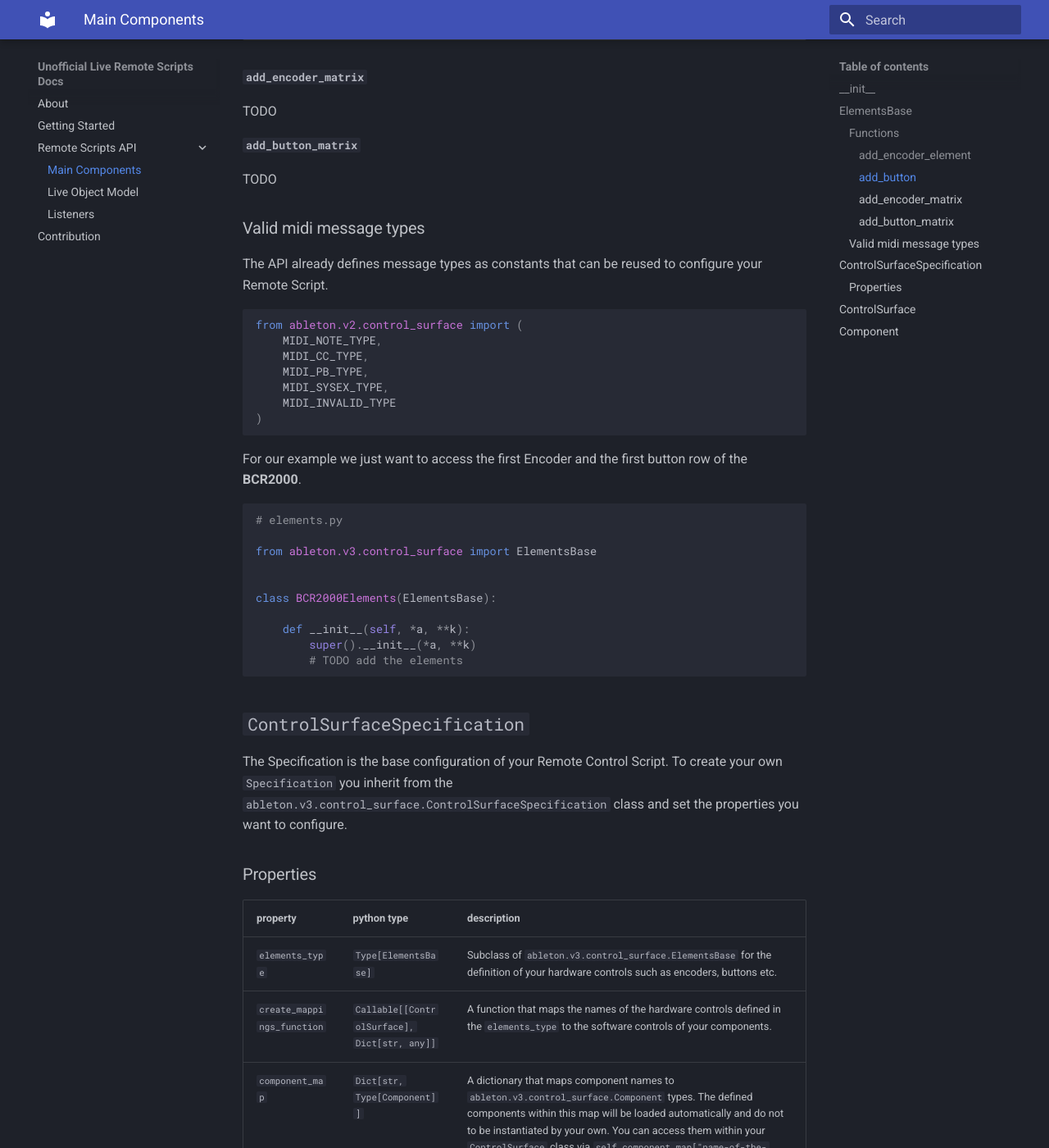
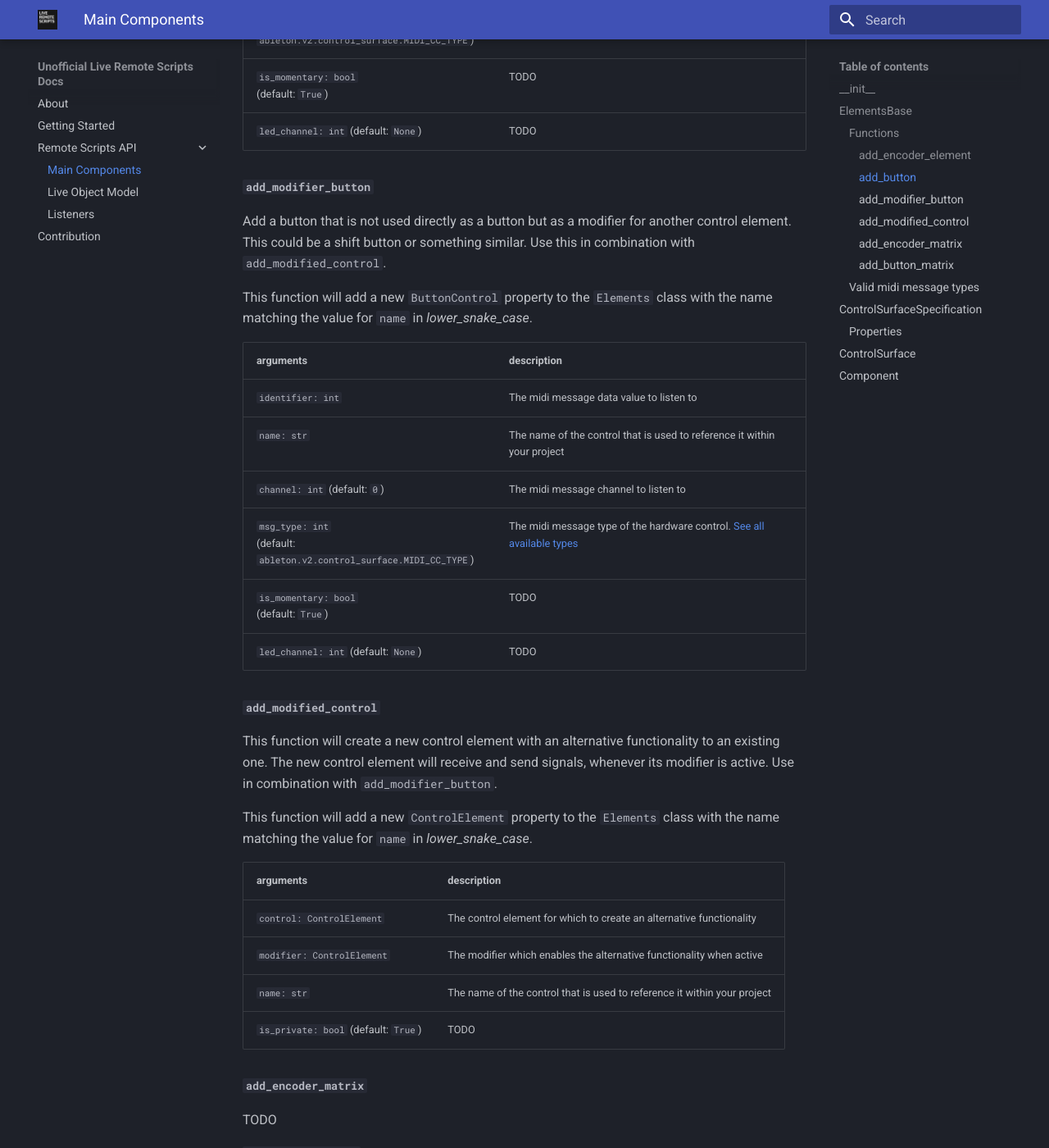
Before and after one commit to live-remote-scripts/documentation, an MkDocs documentation site: the page built from docs/api/main_components.md, in a window 1280 px wide and 1400 px high, scrolled down 2108 px. Shown: the whole window at 82% size. Built offline with MkDocs 1.6.1 and Material for MkDocs 9.7.7, drawn with Linux system fonts in a browser that asks for light colours; some of the changed text lies outside the part shown.

Commit message:
feat: add further descriptions on control elements

```diff
--- a/docs/api/main_components.md
+++ b/docs/api/main_components.md
@@ -43,6 +43,9 @@ You do this by calling the functions available on the `ElementsBase` instance.
 
 Add an encoder element for the midi channel `channel` and the message `identifier`.
 
+This function will add a new `EncoderElement` property to the `Elements` class with the name matching
+the value for `name` in _lower_snake_case_.
+
 | arguments                                                                        | description                                                                                         |
 |----------------------------------------------------------------------------------|-----------------------------------------------------------------------------------------------------|
 | `identifier: int`                                                                | The midi message data value to listen to                                                            |
@@ -57,7 +60,10 @@ Add an encoder element for the midi channel `channel` and the message `identifie
 
 #### `add_button`
 
-Add an encoder element for the midi channel `channel` and the message `identifier`.
+Add a button element for the midi channel `channel` and the message `identifier`.
+
+This function will add a new `ButtonControl` property to the `Elements` class with the name matching
+the value for `name` in _lower_snake_case_.
 
 | arguments                                                                 | description                                                                                         |
 |---------------------------------------------------------------------------|-----------------------------------------------------------------------------------------------------|
@@ -67,6 +73,39 @@ Add an encoder element for the midi channel `channel` and the message `identifie
 | `msg_type: int` <br/>(default: `ableton.v2.control_surface.MIDI_CC_TYPE`) | The midi message type of the hardware control. [See all available types](#Valid-midi-message-types) |
 | `is_momentary: bool` <br/>(default: `True`)                               | TODO                                                                                                |
 | `led_channel: int` (default: `None`)                                      | TODO                                                                                                |
+
+#### `add_modifier_button`
+
+Add a button that is not used directly as a button but as a modifier for another control element.
+This could be a shift button or something similar. Use this in combination with `add_modified_control`.
+
+This function will add a new `ButtonControl` property to the `Elements` class with the name matching
+the value for `name` in _lower_snake_case_.
+
+| arguments                                                                 | description                                                                                         |
+|---------------------------------------------------------------------------|-----------------------------------------------------------------------------------------------------|
+| `identifier: int`                                                         | The midi message data value to listen to                                                            |
+| `name: str`                                                               | The name of the control that is used to reference it within your project                            |
+| `channel: int` (default: `0`)                                             | The midi message channel to listen to                                                               |
+| `msg_type: int` <br/>(default: `ableton.v2.control_surface.MIDI_CC_TYPE`) | The midi message type of the hardware control. [See all available types](#Valid-midi-message-types) |
+| `is_momentary: bool` <br/>(default: `True`)                               | TODO                                                                                                |
+| `led_channel: int` (default: `None`)                                      | TODO                                                                                                |
+
+#### `add_modified_control`
+
+This function will create a new control element with an alternative functionality to an existing one.
+The new control element will receive and send signals, whenever its modifier is active. Use in combination with
+`add_modifier_button`.
+
+This function will add a new `ControlElement` property to the `Elements` class with the name matching
+the value for `name` in _lower_snake_case_.
+
+| arguments                            | description                                                              |
+|--------------------------------------|--------------------------------------------------------------------------|
+| `control: ControlElement`            | The control element for which to create an alternative functionality     |
+| `modifier: ControlElement`           | The modifier which enables the alternative functionality when active     |
+| `name: str`                          | The name of the control that is used to reference it within your project |
+| `is_private: bool` (default: `True`) | TODO                                                                     |
 
 #### `add_encoder_matrix`
 
--- a/mkdocs.yml
+++ b/mkdocs.yml
@@ -4,6 +4,7 @@ theme:
   name: material
   palette:
     scheme: slate
+  logo: assets/logo.png
 nav:
   - About: index.md
   - Getting Started: getting_started.md
```
Also changed, not shown: docs/assets/logo.png (added).
